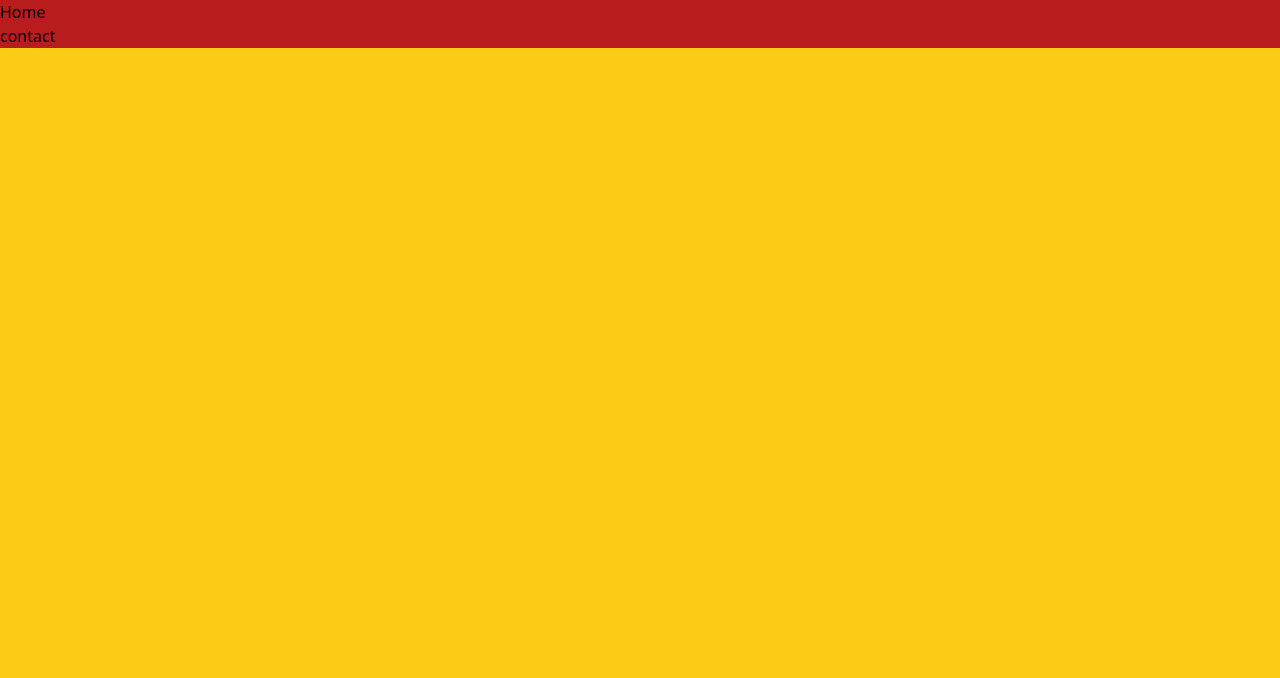
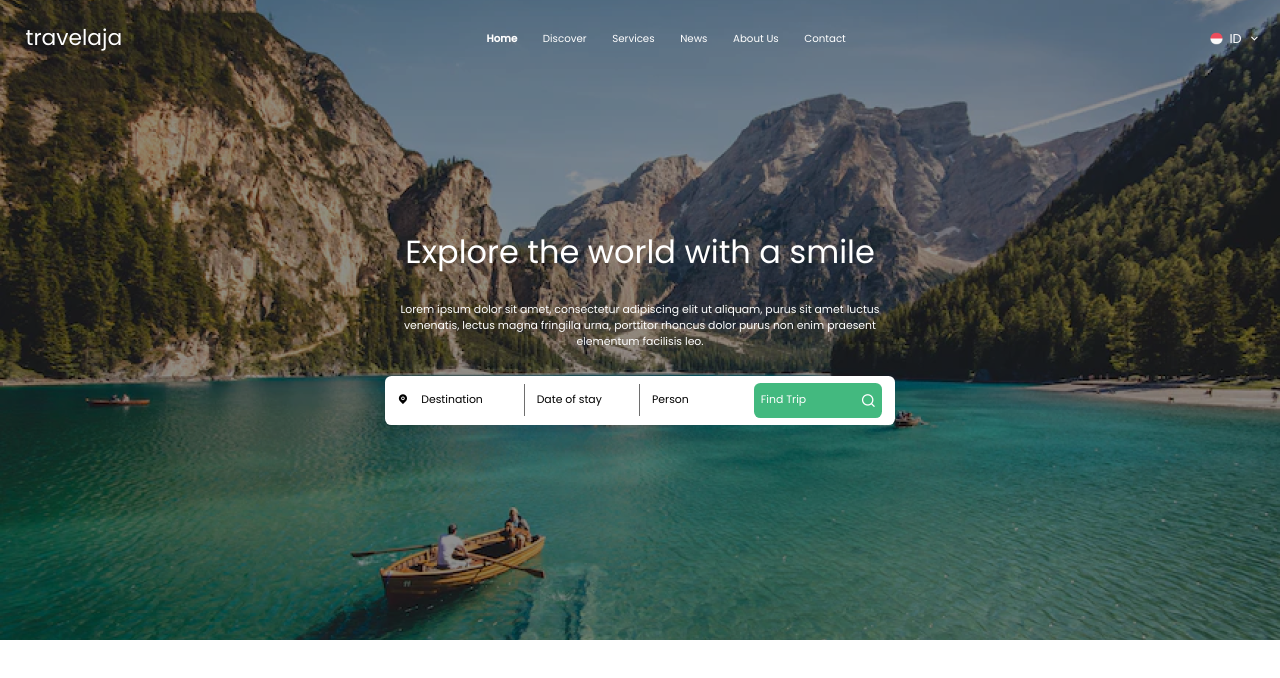
Before and after one commit to AdityaBhojane/Travelja-full-website, a website built with Vite: page index.html in a window 1280 px wide. Built offline with nearby package versions, Linux system fonts and the light colour scheme.

Commit message:
add home section

```diff
--- a/index.html
+++ b/index.html
@@ -4,15 +4,53 @@
     <meta charset="UTF-8">
     <meta name="viewport" content="width=device-width, initial-scale=1.0">
     <title>Travelja website</title>
-    <!-- Link -->
+    <!-- Link CSS-->
     <link rel="stylesheet" href="./style.css">
+    <!-- Link Fonts -->
+    <link rel="preconnect" href="https://fonts.googleapis.com">
+    <link rel="preconnect" href="https://fonts.gstatic.com" crossorigin>
+    <link href="https://fonts.googleapis.com/css2?family=Poppins:ital,wght@0,100;0,200;0,300;0,400;0,500;1,100;1,200;1,300;1,400&display=swap" rel="stylesheet">
+    <!-- link Icon CDN -->
+    <link href="https://cdn.jsdelivr.net/npm/remixicon@4.1.0/fonts/remixicon.css" rel="stylesheet"/>
+
 </head>
-<body class="bg-yellow-400">
-    <header class="">
-        <ul class="bg-red-700">
-            <li><a href="./index.html">Home</a></li>
-            <li><a href="./discover.html">contact</a></li>
-        </ul>
-    </header>
+<body class="max-w-[100vw] font-poppins">
+    <!-- This is header/Section One section  -->
+    <section class="bg-[url('./home-asstes/Background.png')] max-w-[100vw] h-[50vw] bg-cover relative z-10 ">
+        <div class="bg-[#00000040] w-full h-[50vw] absolute -z-10">
+        </div>
+        <header class="flex items-center justify-between h-[6vw] text-[1vw] text-white ">
+            <h2 class="pl-[2vw] text-[1.7vw]">travelaja</h2>
+            <ul class="flex items-center gap-[2vw] text-[0.8vw]">
+                <li><a class="font-bold" href="./index.html">Home</a></li>
+                <li><a href="./discover.html">Discover</a></li>
+                <li><a href="">Services</a></li>
+                <li><a href="">News</a></li>
+                <li><a href="">About Us</a></li>
+                <li><a href="">Contact</a></li>
+            </ul>
+            <div class="flex items-center gap-[0.5vw] pr-[1.5vw]">
+                <img class="w-[1vw]" src="./home-asstes/Group 1.png" alt="">
+                <span>ID</span>
+                <i class="ri-arrow-down-s-line"></i>
+            </div>
+        </header>
+        <main class="flex flex-col justify-center items-center text-white text-center text-[0.85vw] h-[39vw]">
+            <h1 class="text-[2.5vw] my-[2vw]">Explore the world with a smile</h1>
+            <p>Lorem ipsum dolor sit amet, consectetur adipiscing elit ut aliquam, purus sit amet luctus <br> venenatis, lectus magna fringilla urna, porttitor rhoncus dolor purus non enim praesent <br> elementum facilisis leo.</p>
+            <div class="flex items-center gap-[1vw] my-[2vw] bg-white px-[1vw] py-[0.5vw] rounded-[0.5vw]">
+                <i class="ri-map-pin-fill text-black"></i>
+                <!-- input one -->
+                <input class="w-[7vw] py-[0.5vw] border-none text-black placeholder-black" type="text" placeholder="Destination">
+                <div class="h-[2.5vw] w-[0.02vw] bg-[#6e6e6e]"></div>
+                <!-- input two -->
+                <input class="w-[7vw] py-[0.5vw] border-none placeholder-black" type="text" placeholder="Date of stay">
+                <div class="h-[2.5vw] w-[0.02vw] bg-[#6e6e6e]"></div>
+                <!-- input three -->
+                <input class="w-[7vw] py-[0.5vw] border-none placeholder-black" type="text" placeholder="Person">
+                <button class="bg-[#43B97F] px-[0.5vw] py-[0.5vw] rounded-[0.5vw] w-[10vw] flex justify-between items-center"><span>Find Trip</span><i class="ri-search-line text-[1.2vw]"></i></button>
+            </div>
+        </main>
+    </section>
 </body>
 </html>
--- a/tailwind.config.js
+++ b/tailwind.config.js
@@ -2,7 +2,9 @@
 module.exports = {
   content: ["*"],
   theme: {
-    extend: {},
+    extend: {
+      fontFamily : {poppins: ['Poppins', "sans-serif"]}
+    },
   },
   plugins: [],
 }
```
Also changed, not shown: home-asstes/Group 1.png (added).
